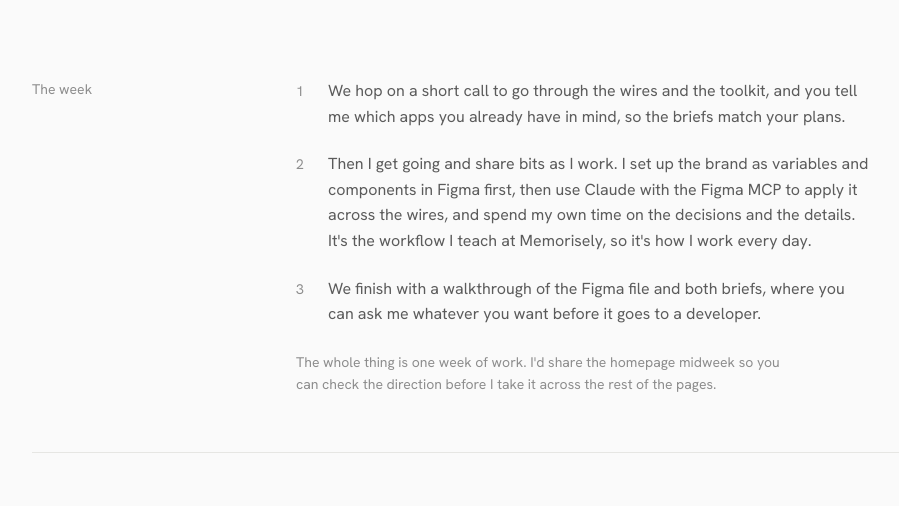
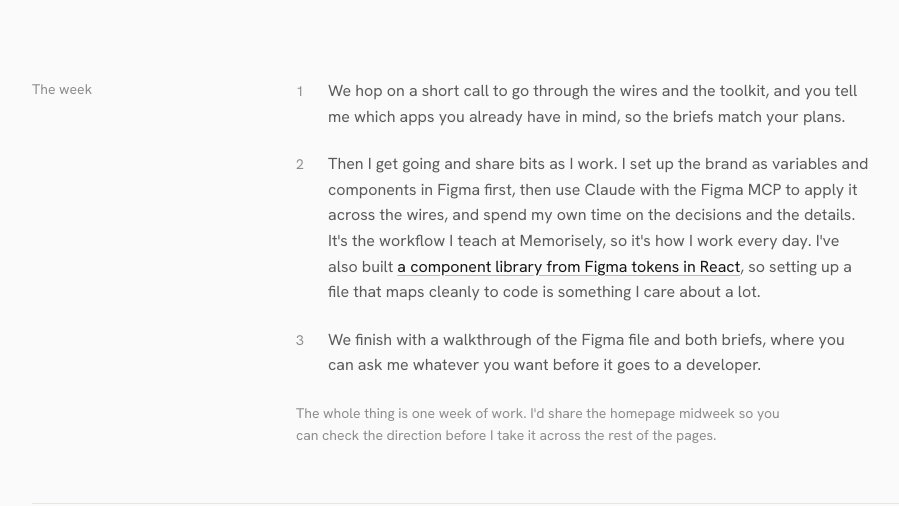
Before and after one commit to carolinavidalf/macudopa-proposal, a plain HTML site: page process.html in a window 1280 px wide. Shown: the part 234-740 px from the top of the page, without its empty margins (116-1015 px from the left). Drawn offline with Linux system fonts and the light colour scheme.

Commit message:
Reframe around Mother's designs, add dev quote check, soften build help
Co-Authored-By: Claude Opus 5.5 <noreply@anthropic.com>
Claude-Session: https://claude.ai/code/session_01Ry23vkFaoqn1VDsFx5qUtW

```diff
--- a/process.html
+++ b/process.html
@@ -29,7 +29,7 @@
       <div>
         <ol class="steps">
           <li><span class="n">1</span><span>We hop on a short call to go through the wires and the toolkit, and you tell me which apps you already have in mind, so the briefs match your plans.</span></li>
-          <li><span class="n">2</span><span>Then I get going and share bits as I work. I set up the brand as variables and components in Figma first, then use Claude with the Figma MCP to apply it across the wires, and spend my own time on the decisions and the details. It's the workflow I teach at Memorisely, so it's how I work every day.</span></li>
+          <li><span class="n">2</span><span>Then I get going and share bits as I work. I set up the brand as variables and components in Figma first, then use Claude with the Figma MCP to apply it across the wires, and spend my own time on the decisions and the details. It's the workflow I teach at Memorisely, so it's how I work every day. I've also built <a href="https://contra.com/p/Lek2LvZA-from-figma-tokens-to-a-react-component-library">a component library from Figma tokens in React</a>, so setting up a file that maps cleanly to code is something I care about a lot.</span></li>
           <li><span class="n">3</span><span>We finish with a walkthrough of the Figma file and both briefs, where you can ask me whatever you want before it goes to a developer.</span></li>
         </ol>
         <p class="fine" style="margin-top:24px" id="timing"></p>
--- a/proposal.js
+++ b/proposal.js
@@ -16,14 +16,14 @@ window.PROPOSAL = {
   // ---- Home ----
   headline: "Bringing the new brand to the website for",   // the logo goes right after this
 
-  intro: "I went through both prototypes and the full brand toolkit. The wires are already in good shape, with real copy and a clear flow from the homepage to Shop, the Day product page, Lab results and the account screens, so the job is mostly about dressing them in the new brand in a way a Shopify developer can build from without guessing. I'd do it in a week, using Claude with Figma so the repetitive parts go fast and my time goes into the decisions.",
+  intro: "I went through both prototypes and the full brand toolkit. The wires are already in good shape, with real copy and a clear flow, and Mother has set the direction with the homepage, shop and FAQ designs in the toolkit. So the job is mostly about carrying that across the rest, like the product page, Lab results, the account screens, the extra sections in the wires and the mobile versions, in a way a Shopify developer can build from without guessing. I'd do it in a week, using Claude with Figma so the repetitive parts go fast and my time goes into the decisions.",
 
   curious: {
     opener: "The toolkit asks for a voice of &ldquo;calm, consideration, and care&rdquo;, and I think the site should feel the same way to someone with Parkinson's using it on their phone. These are the things I noticed while going through it.",
     items: [
-      { title: "Colour on the Shop page", text: "The wires are grey, so most of the work is deciding where Day Orange, Night Purple and Support Green go. The toolkit says text stays in Precision White or Macuna Purple and product colours shouldn't sit together, which gets tricky on Shop, where Day, Night, Sleep Support and Gut Support sit side by side, and on the Day + Night starter pack." },
+      { title: "Colour across the range", text: "Mother's shop page keeps the cards cream with thin keylines and lets the bottles carry the colour, which fits the toolkit rule that product colours shouldn't sit together. The wires add Sleep Support, Gut Support and bundles to that grid, and the product page has much more going on, so I'd check where Day Orange, Night Purple and Support Green can show up without breaking that rule." },
       { title: "Fonts", text: "Titles are Caslon Ionic Rounded and body copy is TWK Lausanne, and both need a web licence (Commercial Type and Weltkern). I'd flag that early in the dev brief, with a fallback, so it doesn't hold up the build. Memoir for product titles is free to use." },
-      { title: "What Horizon does out of the box", text: "A lot of the homepage maps nicely onto Horizon sections, but some parts won't come for free, like the Continuum Method graph, the MacuDopa vs most Mucuna supplements table and the Lab results page. In the dev brief I'd mark every section as native, custom Liquid, or an app, so a developer can quote from it straight away." },
+      { title: "What Horizon does out of the box", text: "A lot of the homepage maps nicely onto Horizon sections, but some parts the wires add on top of Mother's pages won't come for free, like the Continuum Method graph, the MacuDopa vs most Mucuna supplements table and the Lab results page. In the dev brief I'd mark every section as native, custom Liquid, or an app, so a developer can quote from it straight away." },
       { title: "Apps and accounts", text: "Subscribe and save, the 1-minute quiz, the Trustpilot reviews and the chat button will each need an app. The sign in, code and account screens look like Shopify's own customer accounts, which are styled through settings and not in the theme, so they'd sit in a separate part of the brief." },
       { title: "Content that's still placeholder", text: "The wires already say reviews need a compliance check, and there are placeholders for batch numbers, the phone number and the professional quotes. I'd list those in the brief so nothing launches with XXXX in it." }
     ],
@@ -53,8 +53,8 @@ window.PROPOSAL = {
       icon: "flag",
       name: "The wires and both briefs",
       price: "£2,400", unit: "one week",
-      text: "I apply the rebrand to every wire on mobile and desktop: Home, Shop, the product page, Lab results, and the sign in and account screens. The Figma file gets the toolkit's colours and type as variables and components, named to match how Horizon sections and blocks work. You also get a design brief that explains how the brand is used across the site, and a dev brief that goes section by section with what's native, what's custom and what needs an app, so it's ready to send out for quotes.",
-      homeText: "I apply the rebrand to every wire on mobile and desktop: Home, Shop, the product page, Lab results, and the sign in and account screens. The Figma file gets the toolkit's colours and type as variables and components, named to match how Horizon sections and blocks work. You also get a design brief that explains how the brand is used across the site, and a dev brief that goes section by section with what's native, what's custom and what needs an app, so it's ready to send out for quotes. I've built a component library from Figma tokens in React before, so setting up a file that maps cleanly to code is something I care about a lot."
+      text: "I take Mother's home, shop and FAQ direction across every wire on mobile and desktop: Home, Shop, the product page, Lab results, and the sign in and account screens. The Figma file gets the toolkit's colours and type as variables and components, named to match how Horizon sections and blocks work. You also get a design brief that explains how the brand is used across the site, and a dev brief that goes section by section with what's native, what's custom and what needs an app, so it's ready to send out for quotes.",
+      homeText: "I take Mother's direction across every wire on mobile and desktop, set up the brand as Figma variables and components that match how Horizon is built, and write a design brief and a dev brief that's ready to send out for quotes."
     },
     {
       id: "pages",
@@ -62,16 +62,25 @@ window.PROPOSAL = {
       icon: "layers",
       name: "The pages that aren't wired yet",
       price: "£300", unit: "per page",
-      text: "The menu and footer link to pages like How to take it, FAQs, Our story and For professionals that don't have wires yet. If you want them in the same file, I'd design them in the same system, mobile and desktop, and add them to both briefs."
+      text: "The menu and footer link to pages like How to take it, Our story and For professionals that don't have wires yet. If you want them in the same file, I'd design them in the same system, mobile and desktop, and add them to both briefs. For the FAQs page I'd start from Mother's design, so that one is smaller."
+    },
+    {
+      id: "quotes",
+      group: "If you need more",
+      icon: "scan",
+      name: "Checking the dev quotes",
+      price: "£300",
+      onHome: false,
+      text: "Once you've got quotes back, I'll go through them with you against the brief, so you can see what's covered, what's missing and where the hours look off."
     },
     {
       id: "time",
       group: "If you need more",
       icon: "clock",
       name: "Help during the build",
-      price: "£90", unit: "per hour",
-      price2: "£600", unit2: "per day",
-      text: "For when the developer has questions, a section needs adjusting, or you want someone to check the build against the designs before launch."
+      price: "",
+      onHome: false,
+      text: "If you end up needing someone for the build itself, I'm happy to chat about that too."
     }
   ],
 
--- a/render.js
+++ b/render.js
@@ -45,7 +45,7 @@
 
   if (page === "home") {
     if (P.tabTitle) document.title = P.tabTitle;
-    fill("headline", P.headline + " " + logo(LOGO_HEADLINE));
+    fill("headline", P.headline + " " + logo(LOGO_HEADLINE) + (P.headlineAfter ? " " + P.headlineAfter : ""));
     fill("intro", P.intro);
     fill("curious",
       "<p>" + P.curious.opener + "</p>" +
```
